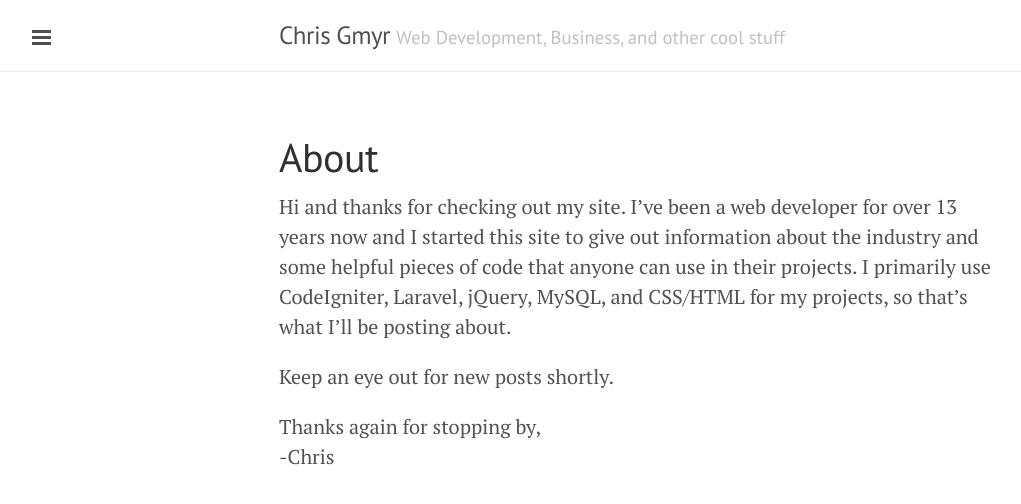
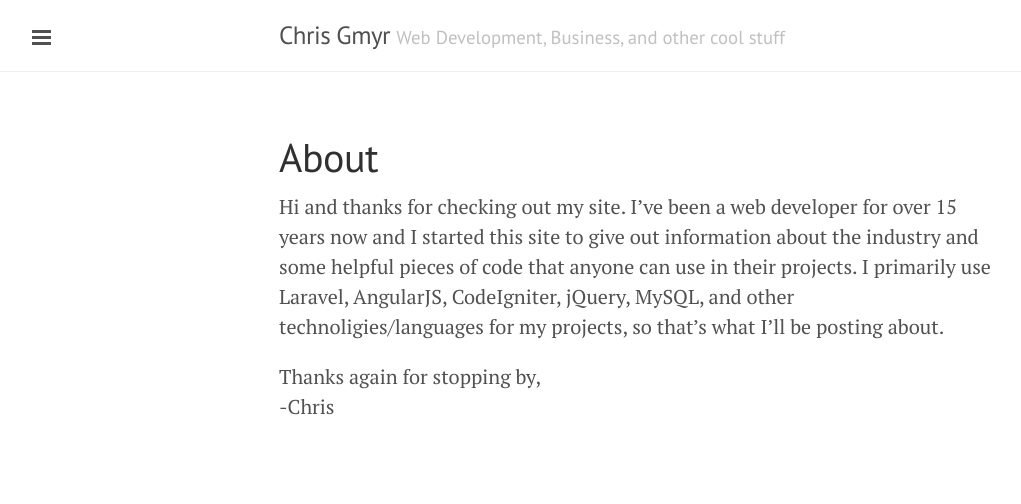
Before and after one commit to cmgmyr/cmgmyr.github.io, a Jekyll site: the page built from about.md, in a window 1280 px wide. Shown: the top 504 px of the page, without its empty margins (1-1022 px from the left). Built offline with Jekyll 4.4.1, drawn with Linux system fonts in a browser that asks for light colours; Markdown is read by kramdown in place of the engine named in the settings.

Commit message:
updated about page

```diff
--- a/about.md
+++ b/about.md
@@ -5,9 +5,7 @@ layout: page
 dsq_thread_id:
   - 236909397
 ---
-Hi and thanks for checking out my site. I&#8217;ve been a web developer for over 13 years now and I started this site to give out information about the industry and some helpful pieces of code that anyone can use in their projects. I primarily use CodeIgniter, Laravel, jQuery, MySQL, and CSS/HTML for my projects, so that&#8217;s what I&#8217;ll be posting about.
-
-Keep an eye out for new posts shortly.
+Hi and thanks for checking out my site. I&#8217;ve been a web developer for over 15 years now and I started this site to give out information about the industry and some helpful pieces of code that anyone can use in their projects. I primarily use Laravel, AngularJS, CodeIgniter, jQuery, MySQL, and other technoligies/languages for my projects, so that&#8217;s what I&#8217;ll be posting about.
 
 Thanks again for stopping by,
 -Chris
```
